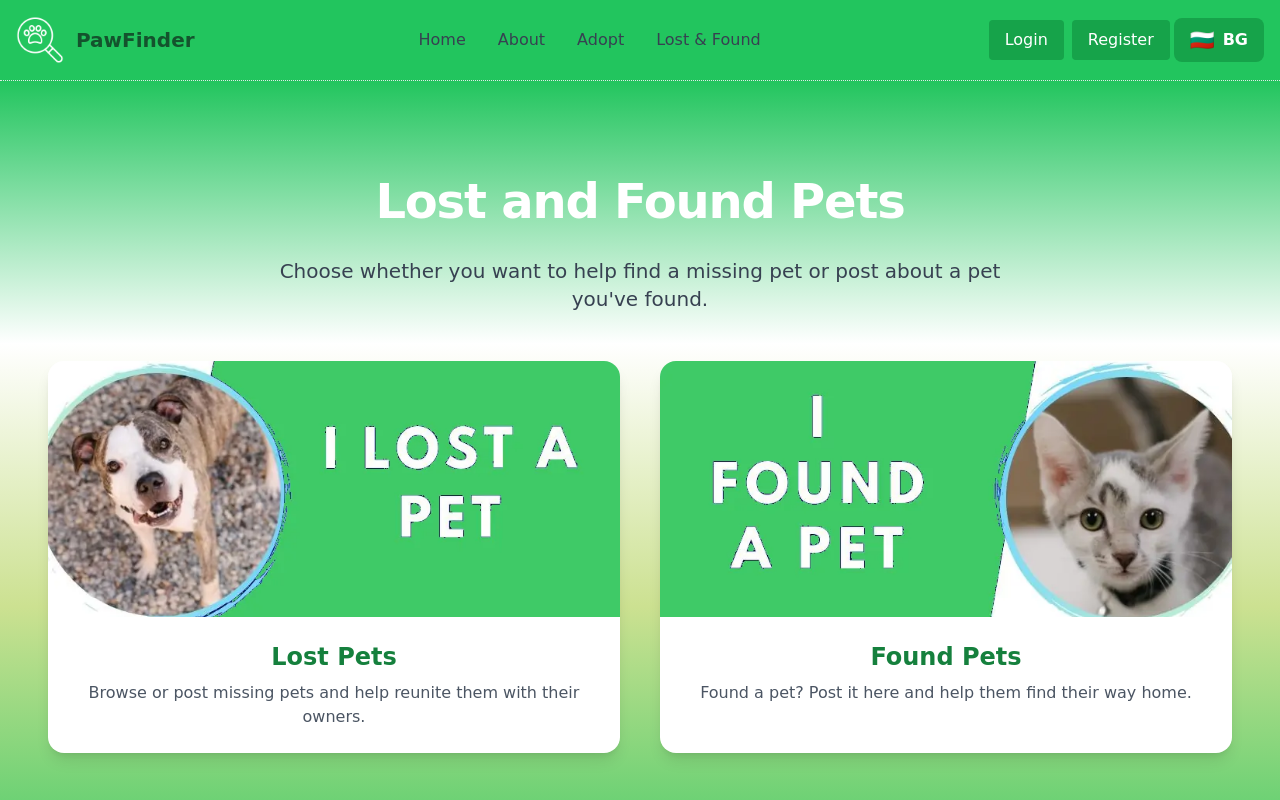
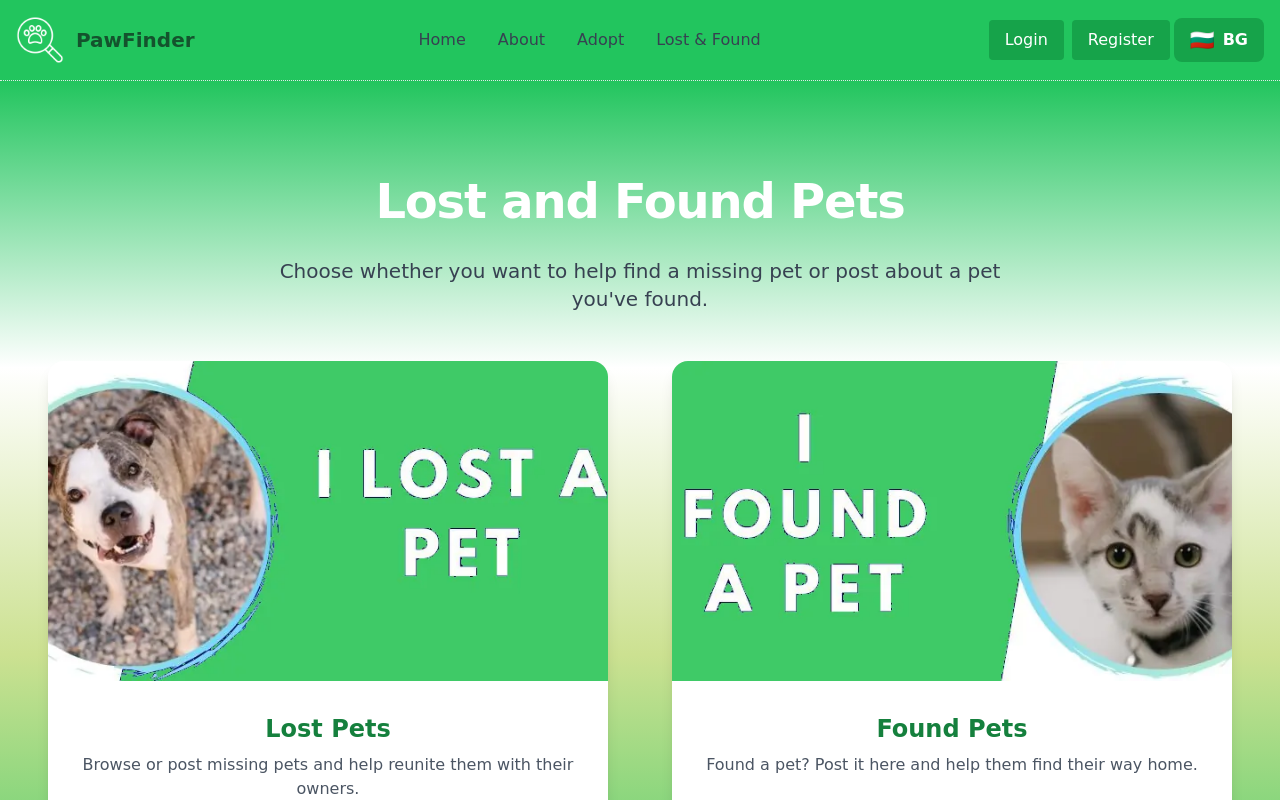
Before and after one commit to antoan-97/Pet-Finder, a React (Vite) app in the folder client/: page /lost-found in a window 1280 px wide. Built offline with nearby package versions, Linux system fonts and the light colour scheme; no server answers.

Commit message:
Enhance Lost & Found Pets component layout for improved responsiveness, adjusting maximum widths, grid gaps, and padding for better visual consistency across various screen sizes.

```diff
--- a/client/src/components/lost&foundPets/Lost&FoundPets.jsx
+++ b/client/src/components/lost&foundPets/Lost&FoundPets.jsx
@@ -6,17 +6,17 @@ export default function LostAndFoundPets() {
     const { t } = useTranslation();
     return (
         <section className="bg-custom-gradient flex-1 min-h-screen pt-24 px-4">
-            <div className="max-w-7xl mx-auto sm:px-6 lg:px-8 pb-20">
+            <div className="max-w-7xl xl:max-w-[1400px] 2xl:max-w-[1600px] mx-auto sm:px-6 lg:px-8 pb-20">
                 <h2 className="text-4xl sm:text-5xl font-extrabold text-center text-white mb-8 tracking-tight">
                     {t('lostAndFound.title')}
                 </h2>
                 <p className="text-lg sm:text-xl text-gray-700 text-center mb-12 max-w-3xl mx-auto leading-relaxed">
                     {t('lostAndFound.description')}
                 </p>
-                <div className="grid grid-cols-1 md:grid-cols-2 gap-6 sm:gap-10">
+                <div className="grid grid-cols-1 md:grid-cols-2 gap-6 sm:gap-10 xl:gap-16">
                     {/* Lost Pets Card */}
                     <Link to="/lost-pets" className="group bg-white rounded-2xl shadow-lg overflow-hidden transition-all duration-300 hover:shadow-xl hover:-translate-y-1">
-                        <div className="relative h-48 sm:h-64 overflow-hidden">
+                        <div className="relative h-48 sm:h-64 xl:h-80 2xl:h-96 overflow-hidden">
                             <LazyLoad className="w-full h-full object-cover transition-transform duration-300 group-hover:scale-105">
                                 <img
                                     src="images/lost-pet.webp"
@@ -26,7 +26,7 @@ export default function LostAndFoundPets() {
                             </LazyLoad>
                             <div className="absolute inset-0 bg-gradient-to-t from-black/60 to-transparent opacity-0 group-hover:opacity-100 transition-opacity duration-300"></div>
                         </div>
-                        <div className="p-6">
+                        <div className="p-6 xl:p-8">
                             <h3 className="text-2xl font-semibold text-green-700 mb-2 group-hover:text-green-800 transition-colors duration-300">
                                 {t('lostAndFound.firstCardTitle')}
                             </h3>
@@ -38,7 +38,7 @@ export default function LostAndFoundPets() {
 
                     {/* Found Pets Card */}
                     <Link to="/found-pets" className="group bg-white rounded-2xl shadow-lg overflow-hidden transition-all duration-300 hover:shadow-xl hover:-translate-y-1">
-                        <div className="relative h-48 sm:h-64 overflow-hidden">
+                        <div className="relative h-48 sm:h-64 xl:h-80 2xl:h-96 overflow-hidden">
                             <LazyLoad className="w-full h-full object-cover transition-transform duration-300 group-hover:scale-105">
                                 <img
                                     src="images/found-pet.webp"
@@ -48,7 +48,7 @@ export default function LostAndFoundPets() {
                             </LazyLoad>
                             <div className="absolute inset-0 bg-gradient-to-t from-black/60 to-transparent opacity-0 group-hover:opacity-100 transition-opacity duration-300"></div>
                         </div>
-                        <div className="p-6">
+                        <div className="p-6 xl:p-8">
                             <h3 className="text-2xl font-semibold text-green-700 mb-2 group-hover:text-green-800 transition-colors duration-300">
                                 {t('lostAndFound.secondCardTitle')}
                             </h3>
```
